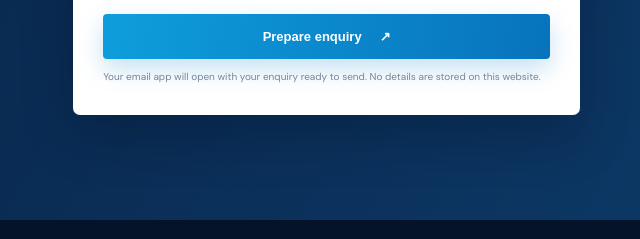
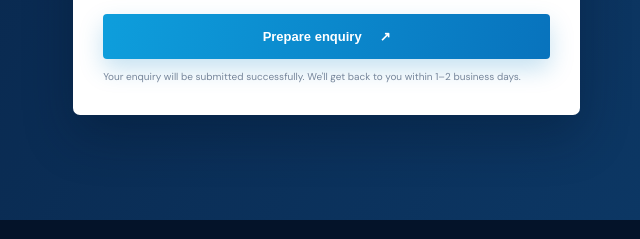
Before and after one commit to solaithangam/saisolutions-website, a plain HTML site: page index.html in a window 1280 px wide. Shown: the part 3733-3972 px from the top of the page, 640-1280 px from the left. Drawn offline with Linux system fonts and the light colour scheme.

Commit message:
Update form note message in index.html

```diff
--- a/index.html
+++ b/index.html
@@ -98,7 +98,7 @@
       </label>
       <label>Tell us a little about your project<textarea name="message" rows="4" required placeholder="A few details about your goals..."></textarea></label>
       <button class="button primary submit" type="submit">Prepare enquiry <span>↗</span></button>
-      <p class="form-note" id="form-note">Your email app will open with your enquiry ready to send. No details are stored on this website.</p>
+      <p class="form-note" id="form-note">Your enquiry will be submitted successfully. We'll get back to you within 1–2 business days.</p>
     </form>
   </div>
 </section>
```
